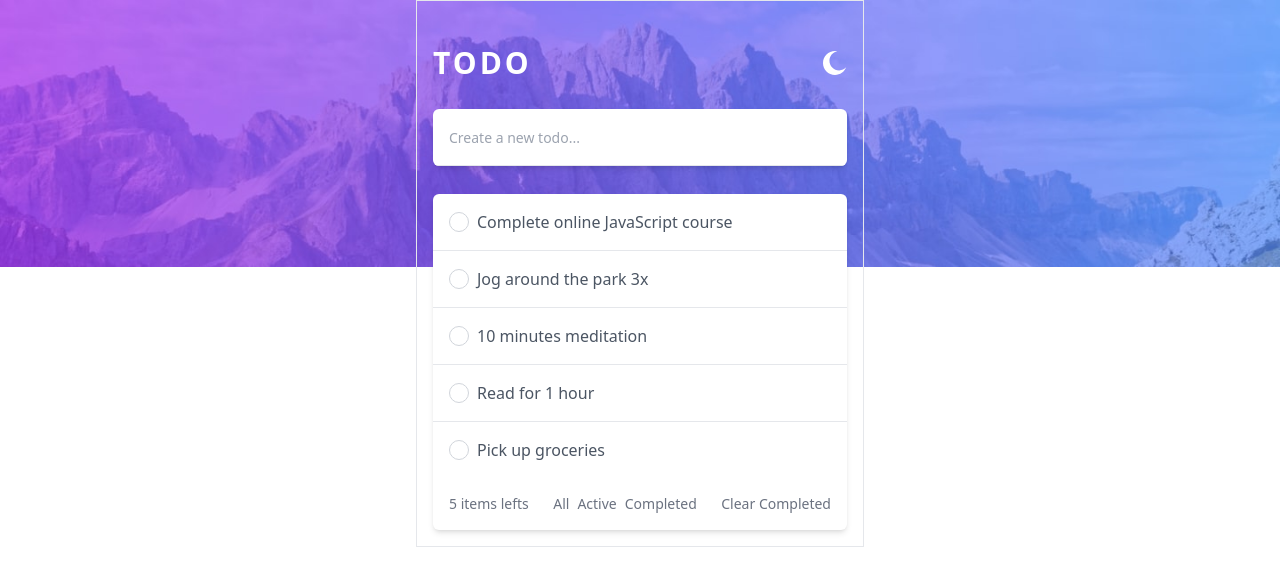
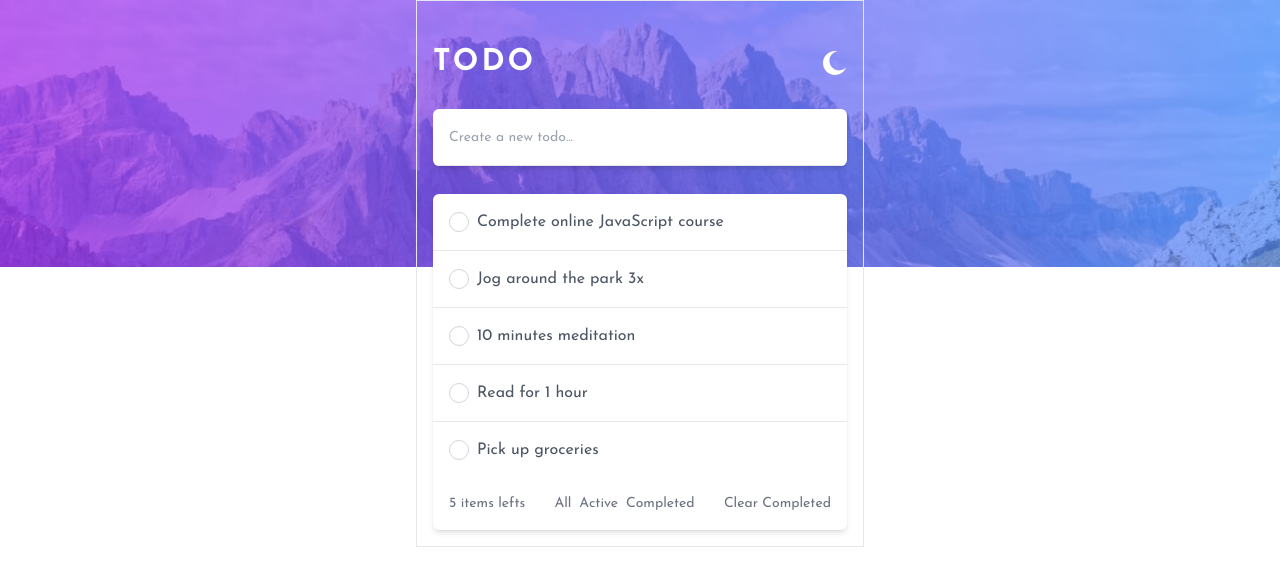
Before and after one commit to VectorGits/Todo-App-2.0, a React (Vite) app: page / in a window 1280 px wide. Shown: the top 586 px of the page. Built offline with nearby package versions, Linux system fonts and the light colour scheme.

Commit message:
feat: add custom font 'Josefin Sans' to body styling

```diff
--- a/src/index.css
+++ b/src/index.css
@@ -1,6 +1,11 @@
 @tailwind base;
 @tailwind components;
 @tailwind utilities;
+
+
+body {
+  font-family: 'Josefin Sans', sans-serif;
+}
 
 /* :root {
   font-family: Inter, system-ui, Avenir, Helvetica, Arial, sans-serif;
```
